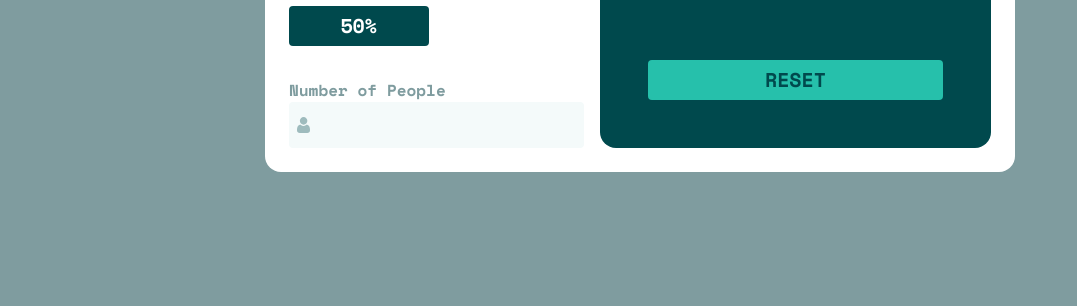
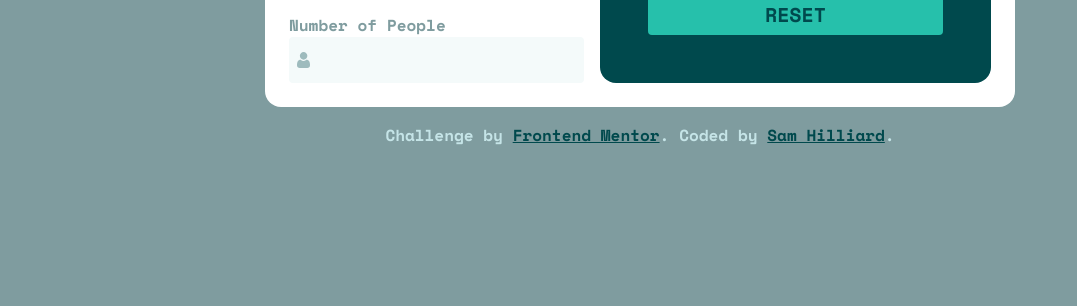
Before and after one commit to sam-hilliard/tip-calculator-app, a React app: page / in a window 1280 px wide. Shown: the part 491-797 px from the top of the page, without its empty margins (0-1077 px from the left). Built offline with nearby package versions, Linux system fonts and the light colour scheme.

Commit message:
styled attribution

```diff
--- a/src/components/App/App.css
+++ b/src/components/App/App.css
@@ -58,12 +58,13 @@ body {
 }
 
 .container--centered {
+    padding-top: 4.5rem;
     display: flex;
     justify-content: center;
     align-items: center;
     flex-direction: column;
     gap: 2rem;
-    height: 100vh;
+    height: 100%;
 }
 
 
@@ -195,3 +196,14 @@ body {
         font-size: 2.5rem;
     }
 }
+
+.Attribution {
+    font-size: 1rem;
+    color: var(--light-grayish-cyan);
+    padding: 1rem;
+    text-align: center;
+}
+
+.Attribution > a {
+    color: var(--very-dark-cyan);
+}
--- a/src/components/Attribution/Attribution.js
+++ b/src/components/Attribution/Attribution.js
@@ -4,7 +4,7 @@ export default function Attribution() {
   return (
     <div class="Attribution">
         Challenge by <a href="https://www.frontendmentor.io?ref=challenge" rel="noreferrer" target="_blank">Frontend Mentor</a>.
-        Coded by <a href="https://sam-hilliard.github.io/">Your Name Here</a>.
+        Coded by <a href="https://sam-hilliard.github.io/">Sam Hilliard</a>.
     </div>
   )
 }
```
